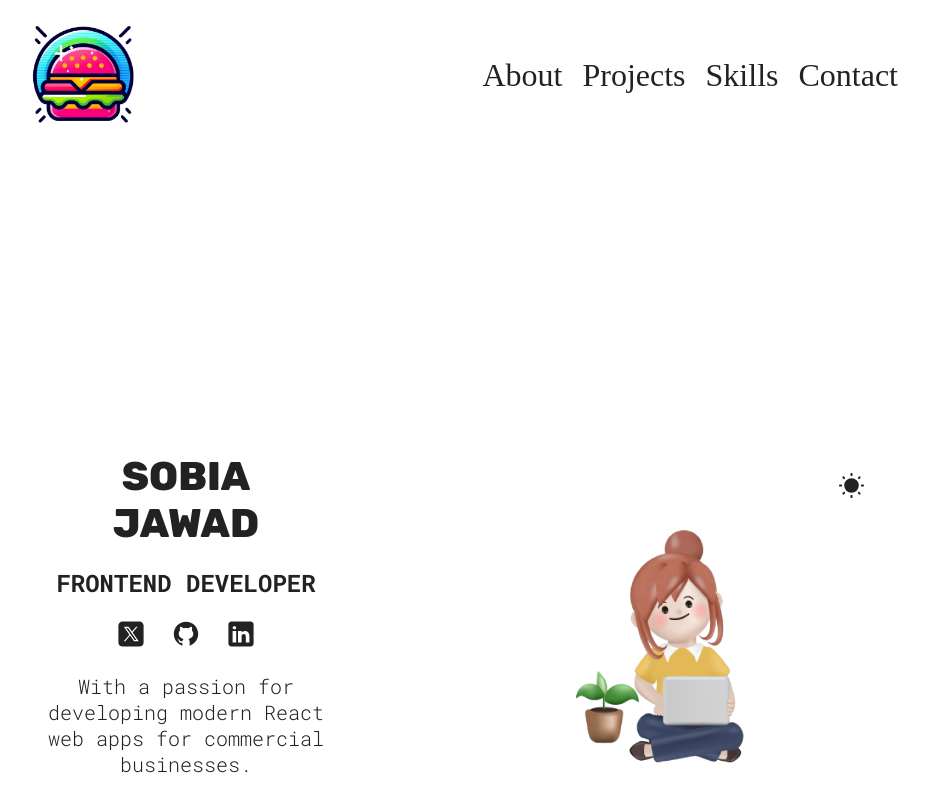
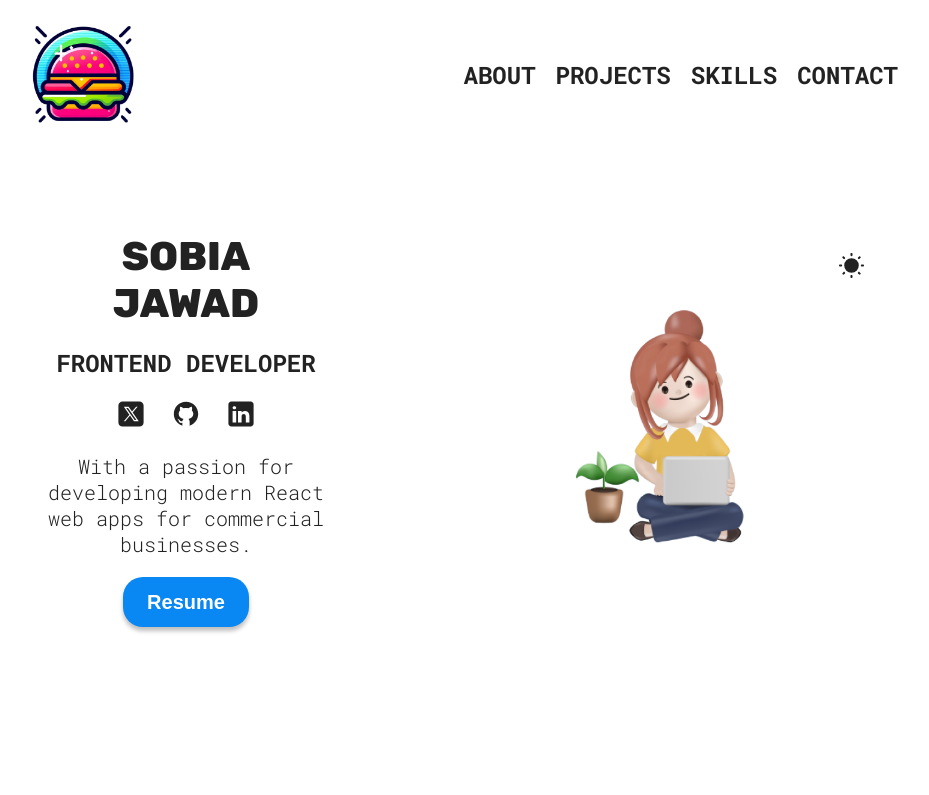
Before and after one commit to sobia-r/portfolio-website-2, a React (Vite) app: page / in a window 1280 px wide. Shown: the top 795 px of the page, without its empty margins (187-1116 px from the left). Built offline with nearby package versions, Linux system fonts and the light colour scheme.

Commit message:
Navbar Modifications according to theme

```diff
--- a/src/sections/Hero/HeroStyles.module.css
+++ b/src/sections/Hero/HeroStyles.module.css
@@ -6,6 +6,7 @@
   text-align: center;
   height: 100dvh;
   min-height: 500px;
+  margin-top: -220px; /*added margin to remove extra space*/
 
   .hero {
     max-width: 200px;
--- a/src/sections/NavBar/NavBar.jsx
+++ b/src/sections/NavBar/NavBar.jsx
@@ -2,16 +2,13 @@ import styles from "./NavBarStyles.module.css"
 import logo from "../../assets/fresh-burger.png"
 function NavBar() {
   return (
-    <nav className={styles.navbar}>
-        <div className={styles.leftlogo}>
-            <img className={styles.logoImage}  src={logo} alt="Web logo"/>
-        </div>
-
+    <nav className={styles.container}>
+        <img className={styles.logoImage}  src={logo} alt="Web logo"/>
         <ul className={styles.navmenu}>
-            <li><a href="#hero">About</a></li>
-            <li><a href="#projects">Projects</a></li>
-            <li><a href="#skills">Skills</a></li>
-            <li><a href="#contact">Contact</a></li>
+            <li><a href="#hero"><h2>About</h2></a></li>
+            <li><a href="#projects"><h2>Projects</h2></a></li>
+            <li><a href="#skills"><h2>Skills</h2></a></li>
+            <li><a href="#contact"><h2>Contact</h2></a></li>
         </ul>
     </nav>
   )
--- a/src/sections/NavBar/NavBarStyles.module.css
+++ b/src/sections/NavBar/NavBarStyles.module.css
@@ -1,4 +1,4 @@
-.navbar {
+.container {
     display: flex;
     justify-content: space-between;
     align-items: center;
@@ -33,5 +33,4 @@
 .navmenu a {
     text-decoration: none;
     font-size: 2em;
-    color: #222;
 }
```
